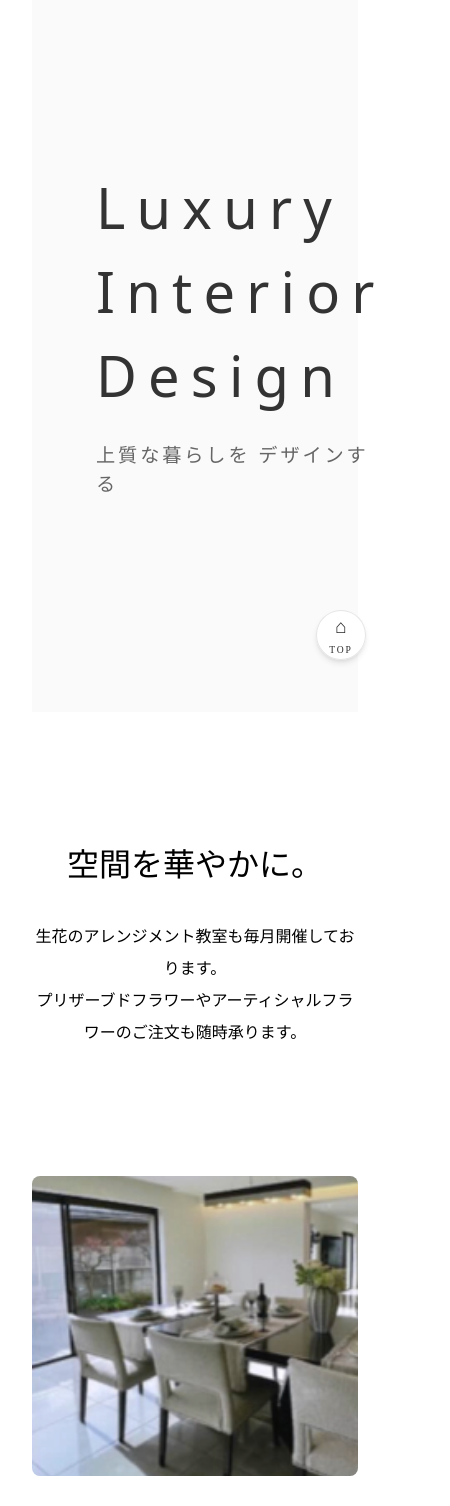
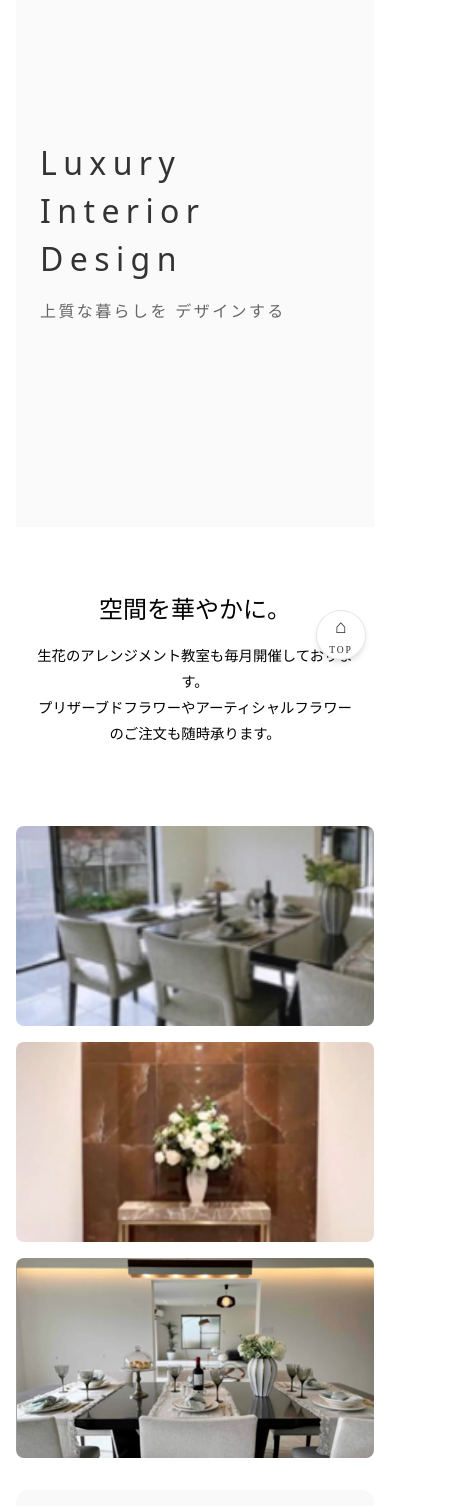
Before and after one commit to ymg0721/salone_new_flower, a Nuxt app: page /interior in a window 390 px wide. Shown: the part 160-1666 px from the top of the page, 450 px wide, since content can reach past the window. Built offline with nearby package versions, Linux system fonts and the light colour scheme.

Commit message:
レスポンシブ対応：インテリア

```diff
--- a/src/composables/usePagesData.ts
+++ b/src/composables/usePagesData.ts
@@ -46,14 +46,14 @@ export const usePagesData = () => {
       size: 'W15.5 x D15.5 x H9cm'
     },
     {
-      id: '2106',
+      id: '2107',
       name: 'BOX FLOWER サークル',
       type: '青BOX',
       price: 25000,
       size: 'W15.5 x D15.5 x H9cm'
     },
     {
-      id: '2107',
+      id: '2106',
       name: 'ローズスクエアL',
       type: 'ルージュ',
       price: 55000,
@@ -389,8 +389,8 @@ export const usePagesData = () => {
     '2103': new URL('../assets/img/circle-body-2.png', import.meta.url).href,
     '2104': new URL('../assets/img/2104.png', import.meta.url).href,
     '2105': new URL('../assets/img/2105.png', import.meta.url).href,
-    '2106': new URL('../assets/img/2106.png', import.meta.url).href,
-    '2107': new URL('../assets/img/2107.png', import.meta.url).href,
+    '2106': new URL('../assets/img/2107.png', import.meta.url).href,
+    '2107': new URL('../assets/img/2106.png', import.meta.url).href,
     '2108': new URL('../assets/img/2108.png', import.meta.url).href,
     '2109': new URL('../assets/img/2109.png', import.meta.url).href,
     '2110': new URL('../assets/img/2110.png', import.meta.url).href,
--- a/src/pages/interior.vue
+++ b/src/pages/interior.vue
@@ -1,5 +1,5 @@
 <template>
-  <div class="interior-page">
+  <div class="interior-page width: fit-content;">
     <!-- ヒーローセクション -->
     <section class="hero">
       <div class="hero-content">
@@ -164,4 +164,84 @@
   background-color: #555;
   transform: translateY(-2px);
 }
+
+/* スマートフォン向けのメディアクエリ */
+@media screen and (max-width: 768px) {
+  .interior-page {
+    padding: 1rem;
+  }
+
+  .hero {
+    height: 70vh;
+  }
+
+  .hero-content {
+    padding: 0 1.5rem;
+  }
+
+  .hero-title {
+    font-size: 2rem;
+    margin-bottom: 1rem;
+  }
+
+  .hero-subtitle {
+    font-size: 1rem;
+  }
+
+  .section-title {
+    font-size: 1.5rem;
+    margin: 2rem 0 1rem;
+  }
+
+  .concept {
+    padding: 2rem 0;
+  }
+
+  .concept-text {
+    font-size: 0.9rem;
+    line-height: 1.8;
+    padding: 0 1rem;
+  }
+
+  .gallery-grid {
+    grid-template-columns: 1fr;
+    gap: 1rem;
+    margin: 1rem 0;
+  }
+
+  .gallery-grid img {
+    height: 200px;
+  }
+
+  .contact-section {
+    padding: 2rem 1rem;
+    margin: 2rem 0;
+  }
+
+  .contact-text {
+    font-size: 0.9rem;
+    line-height: 1.8;
+    margin-bottom: 1.5rem;
+  }
+
+  .contact-button {
+    padding: 0.8rem 2rem;
+    font-size: 0.9rem;
+  }
+}
+
+/* さらに小さい画面向けの調整 */
+@media screen and (max-width: 375px) {
+  .hero-title {
+    font-size: 1.8rem;
+  }
+
+  .hero-subtitle {
+    font-size: 0.9rem;
+  }
+
+  .section-title {
+    font-size: 1.3rem;
+  }
+}
 </style>
--- a/src/pages/square.vue
+++ b/src/pages/square.vue
@@ -41,12 +41,6 @@ useHead({
         <div class="product-title js-mvLogo">
           <span class="en">Square</span>
           <span class="jp">スクエア</span>
-        </div>
-
-        <div class="product-description js-mvLogo hidden md:block">
-          淡いピンクの花々で写真を優美に彩ります。<br />
-          上品なデザインで、<br />
-          特別な思い出を引き立てるにおすすめです。
         </div>
 
         <div class="product-price js-mvLogo" v-html="getProductText('2106')" />
@@ -302,9 +296,9 @@ useHead({
     }
 
     .product-info {
-      position: static;
+      position: sticky;
       width: 100%;
-      margin-top: 1rem;
+      margin-top: 10rem;
       font-size: 0.85rem;
     }
   }
```
